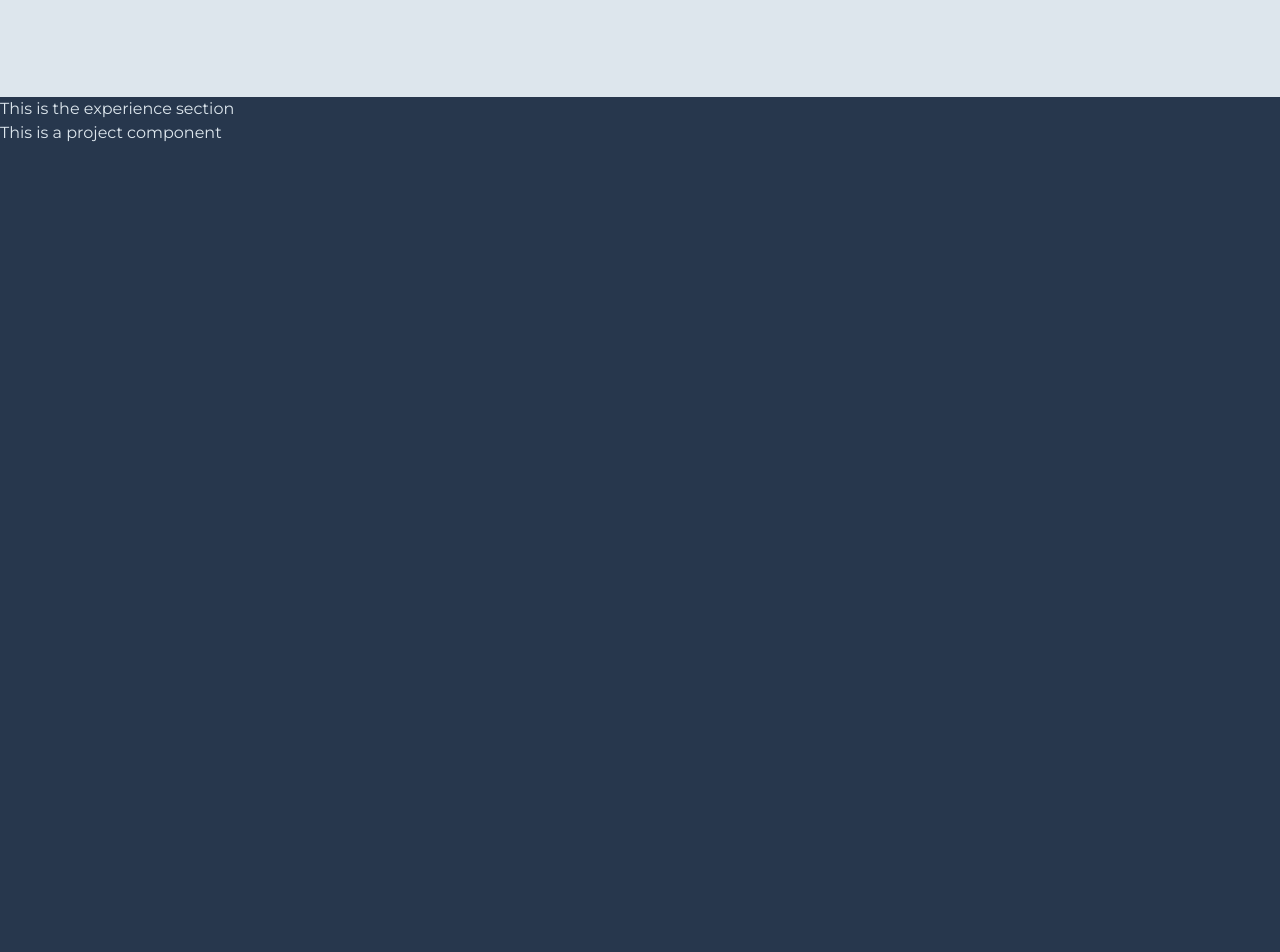
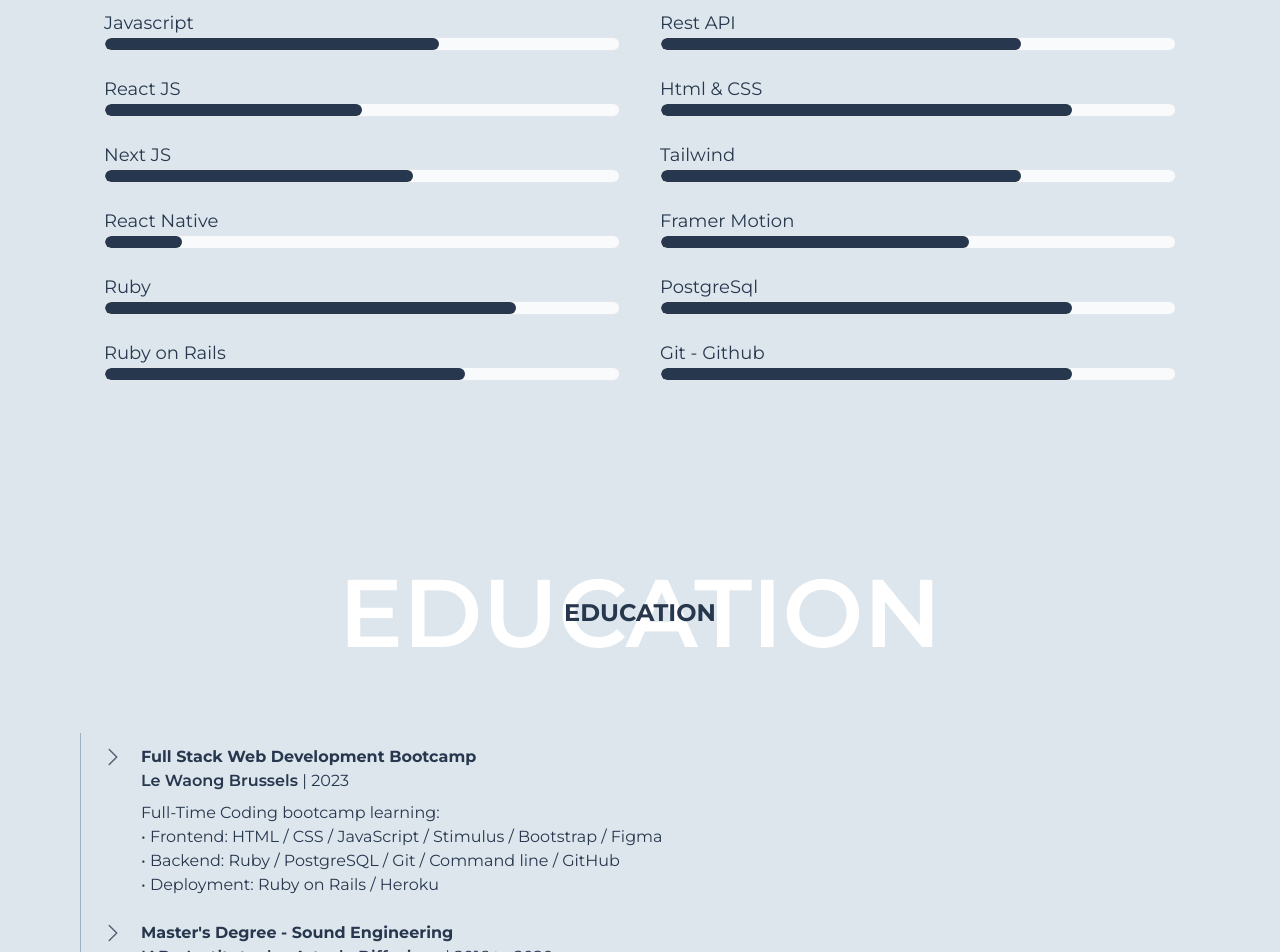
Before and after one commit to Thms25/my-first-portfolio, a Next.js app: page / in a window 1280 px wide. Shown: the part 1780-2732 px from the top of the page. Before the commit the page ends 1925 px from the top, so only its background shows below. Built offline with nearby package versions, Linux system fonts and the light colour scheme.

Commit message:
lots of content added

```diff
--- a/app/page.jsx
+++ b/app/page.jsx
@@ -1,5 +1,5 @@
 import About from "@/components/About";
-import Experience from "@/components/Experience";
+import Education from "@/components/Education";
 import Header from "@/components/Header";
 import Skills from "@/components/Skills";
 
@@ -9,7 +9,7 @@
       <Header />
       <About />
       <Skills />
-      <Experience />
+      <Education />
     </main>
   );
 }
--- /dev/null
+++ b/components/Education.jsx
@@ -0,0 +1,67 @@
+import Project from './project';
+
+export default function Experience () {
+  return (
+    <>
+      <section className='bg-light p-20'>
+        <div className='text-center m-auto grid place-items-center relative mb-12'>
+          <h1 className='uppercase text-6xl md:text-8xl text-white font-semibold'>Education</h1>
+          <h2 className='absolute text-dark font-bold text-xl md:text-2xl uppercase'>Education</h2>
+        </div>
+        <h2>My Education</h2>
+        <div className='2xl:columns-3'>
+          <div className='text-dark 2xl:border-0 border-l border-secondary'>
+            <div className='p-3 flex'>
+              <svg xmlns="http://www.w3.org/2000/svg" fill="none" viewBox="0 0 24 24" strokeWidth={1.5} stroke="currentColor" className="w-6 h-6 opacity-75 mr-4 ml-2">
+                <path strokeLinecap="round" strokeLinejoin="round" d="M8.25 4.5l7.5 7.5-7.5 7.5" />
+              </svg>
+              <div>
+                <h3 className='font-bold'>Full Stack Web Development Bootcamp</h3>
+                <h5 className='font-semibold mb-2'>Le Waong Brussels <span className='font-normal'>| 2023</span></h5>
+                <p>
+                  Full-Time Coding bootcamp learning: <br />
+                  • Frontend: HTML / CSS / JavaScript / Stimulus / Bootstrap / Figma
+                  <br />
+                  • Backend: Ruby / PostgreSQL / Git / Command line / GitHub
+                  <br />
+                  • Deployment: Ruby on Rails / Heroku
+                </p>
+              </div>
+            </div>
+            <div className='p-3 flex'>
+              <svg xmlns="http://www.w3.org/2000/svg" fill="none" viewBox="0 0 24 24" strokeWidth={1.5} stroke="currentColor" className="w-6 h-6 opacity-75 mr-4 ml-2">
+                <path strokeLinecap="round" strokeLinejoin="round" d="M8.25 4.5l7.5 7.5-7.5 7.5" />
+              </svg>
+              <div>
+                <h3 className='font-bold'>Master's Degree - Sound Engineering</h3>
+                <h5 className='font-semibold mb-2'>IAD - Institute des Arts de Diffusions <span className='font-normal'>| 2016 to 2020</span></h5>
+                <p>
+                  Bachelor & Degree in sound engineering for music, radio, TV and multimedia.
+                  <br />
+                  The degree was on studio engineering, mixing, mastering; all of the audio production steps in music
+                  <br />
+                  Main Skills: Mixing & Recording
+                </p>
+              </div>
+            </div>
+            <div className='p-3 flex'>
+              <svg xmlns="http://www.w3.org/2000/svg" fill="none" viewBox="0 0 24 24" strokeWidth={1.5} stroke="currentColor" className="w-6 h-6 opacity-75 mr-4 ml-2">
+                <path strokeLinecap="round" strokeLinejoin="round" d="M8.25 4.5l7.5 7.5-7.5 7.5" />
+              </svg>
+              <div>
+                <h3 className='font-bold'>Primary & Secondary</h3>
+                <h5 className='font-semibold mb-2'>EEB3 - European School of Brussels<span className='font-normal'>| Graduation in 2016</span></h5>
+                <p>
+                  All school years spent at EEB3. Last years focused on a scientific cursus
+                  <br />
+                  Languages learnt: French, English, Portuguese, Dutch
+                </p>
+              </div>
+            </div>
+        </div>
+        </div>
+      </section>
+      <Project />
+    </>
+  );
+}
--- a/components/Experience.jsx
+++ /dev/null
@@ -1,13 +0,0 @@
-import React from 'react';
-import Project from './project';
-
-const Experience = () => {
-  return (
-    <div>
-      <h2>This is the experience section</h2>
-      <Project />
-    </div>
-  );
-}
-
-export default Experience;
--- a/components/Skills.jsx
+++ b/components/Skills.jsx
@@ -1,3 +1,7 @@
+'use client';
+
+import { Progress } from "@material-tailwind/react";
+import styles from '/styles/skills.module.scss'
 
 
 const Skills = () => {
@@ -7,6 +11,87 @@
         <h1 className='uppercase text-8xl text-white font-semibold'>Skiils</h1>
         <h2 className='absolute text-dark font-bold text-2xl uppercase'>My Skills</h2>
       </div>
+      <div className="p-3 md:columns-2 2xl:columns-3">
+        <div className="p-3">
+          <h3 className="text-lg text-dark">Javascript</h3>
+          <div className="flex w-full flex-col gap-4">
+            <Progress value={65} className={styles.progressBar} size="lg" />
+          </div>
+        </div>
+        <div className="p-3">
+          <h3 className="text-lg text-dark">React JS</h3>
+          <div className="flex w-full flex-col gap-4">
+            <Progress value={50} className={styles.progressBar} size="lg" />
+          </div>
+        </div>
+        <div className="p-3">
+          <h3 className="text-lg text-dark">Next JS</h3>
+          <div className="flex w-full flex-col gap-4">
+            <Progress value={60} className={styles.progressBar} size="lg" />
+          </div>
+        </div>
+        <div className="p-3">
+          <h3 className="text-lg text-dark">React Native</h3>
+          <div className="flex w-full flex-col gap-4">
+            <Progress value={15} className={styles.progressBar} size="lg" />
+          </div>
+        </div>
+        <div className="p-3">
+          <h3 className="text-lg text-dark">Ruby</h3>
+          <div className="flex w-full flex-col gap-4">
+            <Progress value={80} className={styles.progressBar} size="lg" />
+          </div>
+        </div>
+        <div className="p-3">
+          <h3 className="text-lg text-dark">Ruby on Rails</h3>
+          <div className="flex w-full flex-col gap-4">
+            <Progress value={70} className={styles.progressBar} size="lg" />
+          </div>
+        </div>
+        <div className="p-3">
+          <h3 className="text-lg text-dark">Rest API</h3>
+          <div className="flex w-full flex-col gap-4">
+            <Progress value={70} className={styles.progressBar} size="lg" />
+          </div>
+        </div>
+        <div className="p-3">
+          <h3 className="text-lg text-dark">Html & CSS</h3>
+          <div className="flex w-full flex-col gap-4">
+            <Progress value={80} className={styles.progressBar} size="lg" />
+          </div>
+        </div>
+        <div className="p-3">
+          <h3 className="text-lg text-dark">Tailwind</h3>
+          <div className="flex w-full flex-col gap-4">
+            <Progress value={70} className={styles.progressBar} size="lg" />
+          </div>
+        </div>
+        <div className="p-3">
+          <h3 className="text-lg text-dark">Framer Motion</h3>
+          <div className="flex w-full flex-col gap-4">
+            <Progress value={60} className={styles.progressBar} size="lg" />
+          </div>
+        </div>
+        <div className="p-3">
+          <h3 className="text-lg text-dark">PostgreSql</h3>
+          <div className="flex w-full flex-col gap-4">
+            <Progress value={80} className={styles.progressBar} size="lg" />
+          </div>
+        </div>
+        <div className="p-3">
+          <h3 className="text-lg text-dark">Git - Github</h3>
+          <div className="flex w-full flex-col gap-4">
+            <Progress value={80} className={styles.progressBar} size="lg" />
+          </div>
+        </div>
+        {/* <div className="p-3">
+          <h3 className="text-lg text-dark">Heroku</h3>
+          <div className="flex w-full flex-col gap-4">
+            <Progress value={70} className={styles.progressBar} size="lg" />
+          </div>
+        </div> */}
+
+      </div>
     </section>
   );
 }
--- a/components/project.jsx
+++ b/components/project.jsx
@@ -1,11 +1,49 @@
-import React from 'react';
+import Link from "next/link";
 
-const Project = () => {
+
+export default function Project () {
   return (
-    <div>
-      <h3>This is a project component</h3>
+    <div className="text-dark p-20 bg-light">
+      <div className='text-center m-auto grid place-items-center relative mb-12'>
+        <h1 className='uppercase text-6xl md:text-8xl text-white font-semibold'>Projects</h1>
+        <h2 className='absolute text-dark font-bold text-xl md:text-2xl uppercase'>My Projects</h2>
+      </div>
+      <div className="xl:columns-2 text-center">
+        <div className="p-6">
+          <div>
+            <h3 className="font-semibold text-xl text-primary mb-4">
+              Foodie Planner<span> | Full Stack Developer</span>
+            </h3>
+            <p>
+              Foodie Planner is a website we developed during the last two weeks of the bootcamp. Its purpose is to let the user get inspired with recipes, plan meals in his calendar, and generate a grocery list.
+              <br />
+              Foodie Planner was developed using the 'Ruby on Rails' framework, and  then pushed to production using Heroku.
+            </p>
+          </div>
+          <div className="mt-8">
+            <Link href="https://www.foodieplanner.me/" target="_blank" className="btnTwo">
+              Visit Foodie Planner
+            </Link>
+          </div>
+        </div>
+        <div className="p-6">
+          <div>
+            <h3 className="font-semibold text-xl mb-4 text-primary">
+              Cosy Jet Sessions<span> | Sound Engineer</span>
+            </h3>
+            <p>
+              I am a co-founder of @cosyjetsessions, a digital muscal media hosting artists for acoustic live sessions. I work as project manager, recording engineer and mixing engineer.
+              <br />
+              Foodie Planner was developed using the 'Ruby on Rails' framework, and  then pushed to production using Heroku.
+            </p>
+          </div>
+          <div className="mt-8">
+            <Link href="https://www.youtube.com/@cosyjetsessions" target="_blank" className="btnTwo">
+              Visit Cosy Jet Sessions
+            </Link>
+          </div>
+        </div>
+      </div>
     </div>
   );
 }
-
-export default Project;
--- a/package.json
+++ b/package.json
@@ -9,7 +9,9 @@
     "lint": "next lint"
   },
   "dependencies": {
+    "@material-tailwind/react": "^2.1.2",
     "autoprefixer": "10.4.15",
+    "framer-motion": "^10.16.4",
     "next": "13.4.19",
     "postcss": "8.4.29",
     "react": "18.2.0",
--- a/styles/globals.scss
+++ b/styles/globals.scss
@@ -2,11 +2,18 @@
 @tailwind components;
 @tailwind utilities;
 
-/* :root {
-} */
+:root {
+  --primary: #526D82,
+  --secondary: #9DB2BF,
+  --light: #DDE6ED,
+  --dark: #27374D,
+}
 
 .btn {
   @apply px-3 py-2 rounded-full border border-light text-light shadow-sm hover:bg-light hover:text-dark duration-300
+}
+.btnTwo {
+  @apply px-4 py-2 rounded-full bg-primary border border-light text-light shadow-sm hover:bg-dark duration-300 hover:text-secondary
 }
 
 body::-webkit-scrollbar {
--- /dev/null
+++ b/styles/skills.module.scss
@@ -0,0 +1,8 @@
+.progressBar {
+  border: 1px solid rgba(39, 55, 77, 0.1);
+  background-color: rgba(255, 255, 255, 0.8);
+  * {
+    background-color: #27374D;
+    // background-color: #526D82;
+  }
+}
--- a/tailwind.config.js
+++ b/tailwind.config.js
@@ -1,5 +1,7 @@
 /** @type {import('tailwindcss').Config} */
-module.exports = {
+const withMT = require("@material-tailwind/react/utils/withMT");
+
+module.exports = withMT({
   content: [
     "./pages/**/*.{js,ts,jsx,tsx,mdx}",
     "./components/**/*.{js,ts,jsx,tsx,mdx}",
@@ -21,4 +23,4 @@
     },
   },
   plugins: [],
-};
+});
```
Also changed, not shown: components/Header.jsx (+9 -5 lines), 1 other file (tests, documents, lock files or other folders).
